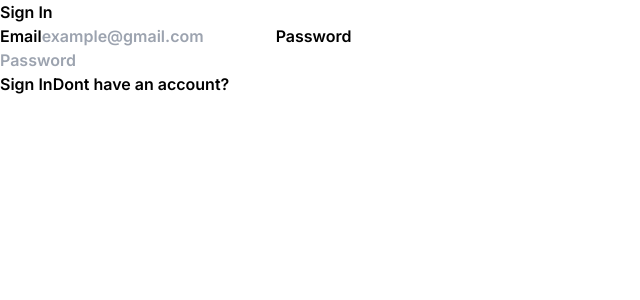
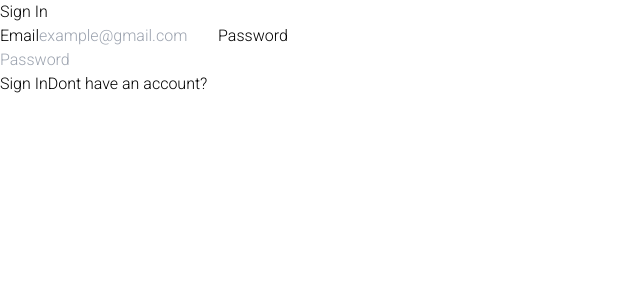
Before and after one commit to scrap-devs/gambling, a Next.js app: page /login in a window 1280 px wide. Shown: the top 300 px of the page, without its empty margins (0-640 px from the left). Built offline with nearby package versions, Linux system fonts and the light colour scheme.

Commit message:
add font and update login page

```diff
--- a/src/app/layout.js
+++ b/src/app/layout.js
@@ -3,7 +3,7 @@ import { Provider } from  "./provider";
 import { Roboto } from 'next/font/google'
 import { Inter } from "next/font/google";
 
-const roboto = Inter({subsets: ['latin'], weight: '600'})
+const roboto = Roboto({subsets: ['latin'], weight: '300'})
 
 export default function RootLayout({ children }) {
   return (
--- a/src/app/login/page.js
+++ b/src/app/login/page.js
@@ -46,7 +46,7 @@ export default function Login() {
             className="w-full h-8 border border-solid border-black rounded p-2"
             name="password" />
         </div>
-        <button className="w-full border border-solid border-black rounded">
+        <button className="w-full border border-solid border-white text-white rounded">
           Sign In
         </button>
         <Link
```
